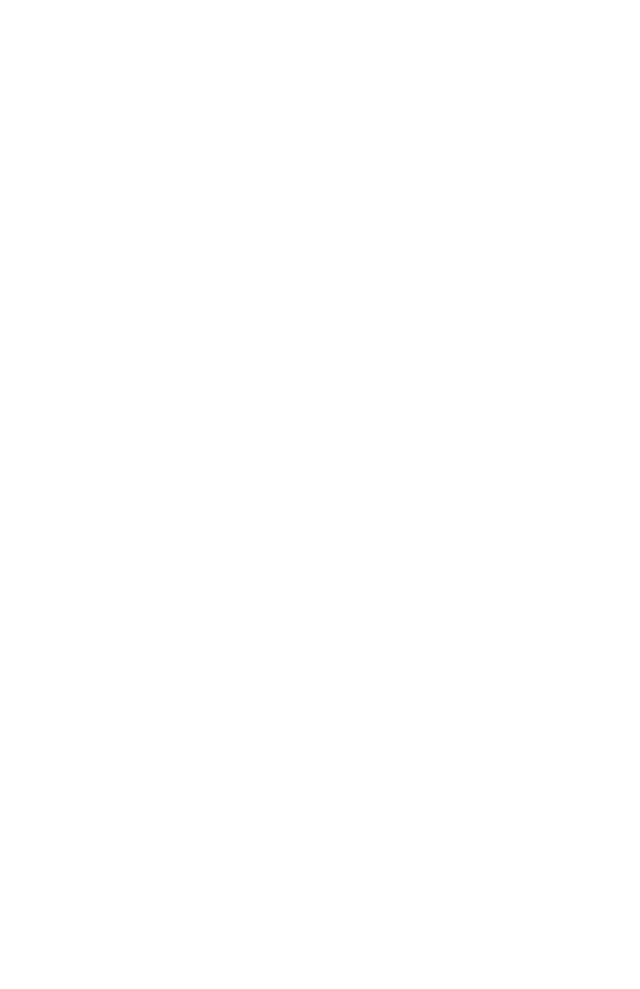
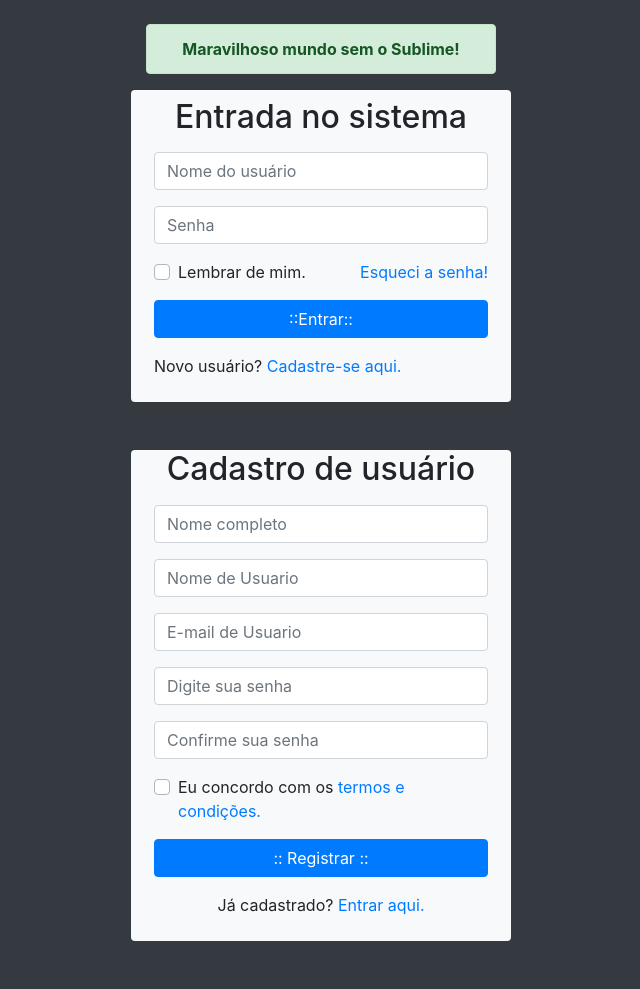
Before and after one commit to YuriJapa/sistema_de_login_AIPR2019v1, a PHP site: page / in a window 1280 px wide. Before the commit the part shown is empty. Shown: the whole page, without its empty margins (319-959 px from the left). Before the commit the page ends 800 px from the top, so only its background shows below. Run offline with PHP 8.4, Linux system fonts and the light colour scheme; some libraries are stand-ins or nearby versions.

Commit message:
closes #2
Formulário de cadastro de novo usuário

```diff
--- a/index.php
+++ b/index.php
@@ -1,56 +1,140 @@
-<! DOCTYPE html>
-<html  lang = " en " >
-    <cabeça >
-        <meta  charset = " UTF-8 " >
-        <meta  name = " viewport "  content = " largura = largura do dispositivo, escala inicial = 1.0 " >
-        <Meta  http-equiv = " X-UA-Compatible "  conteúdo = " ie = bordo " >
-        <link  rel = " stylesheet "  href = " https://cdnjs.cloudflare.com/ajax/libs/twitter-bootstrap/4.3.1/css/bootstrap.min.css " >
-        <link  rel = " stylesheet "  href = " https://cdnjs.cloudflare.com/ajax/libs/font-awesome/5.8.2/css/all.min.css " >
-        <title > Sistema de login Japa Systems </ title >
-    </head >
-<body  class = " bg-dark " >
-    <main  class = " contêiner mt-4 " >
-      <! - Conteúdo Principal ->
-        <section  class = " row " >
-            <div  class = " col-lg-4 deslocamento-lg-4 "  id = " alerta " >
-                <div  class = " alerta alerta-sucesso centro de texto " >
-                <strong  id = " resultado " >
-                    Maravilhoso mudo sem o Sublime!
-                </strong >
-                </div >
-            </div >
-        </section >
+<!DOCTYPE html>
+<html lang="pt-br">
+    <head>
+        <meta charset="UTF-8">
+        <meta name="viewport" content="width=device-width, initial-scale=1.0">
+        <meta http-equiv="X-UA-Compatible" content="ie=edge">
+        <link rel="stylesheet" href="https://cdnjs.cloudflare.com/ajax/libs/twitter-bootstrap/4.3.1/css/bootstrap.min.css">
+        <link rel="stylesheet" href="https://cdnjs.cloudflare.com/ajax/libs/font-awesome/5.8.2/css/all.min.css">
+        <title>Sistema de Login TNX Systems</title>
+    </head>
+<body class="bg-dark">
+    <main class="container mt-4">
+     <!-- Conteúdo Principal -->
 
-    <! - Formulario de login ->
-            <section  class = " row " >
-            <div  class = " col-lg-4 deslocamento-lg-4 bg-luz arredondada "  id = " caixa login " >
-                <h2  classe = " texto-centro mt-2 " > Entrada no Sistema </ h2 >
-                <form  action = " # "  id = " formLogin "  classe = " p-2 " >
-                    <div  class = " form-group " >
-                        <input  type = " text "  nome = " nomeusuario "  id = " nomeusuario "  class = " forma-controle "  espaço reservado = " Nome de uso "  obrigatório >
-                    </div >
-                    <div  class = " form-group " >
-                        <input  type = " passoword "  nome = " senha do Usuario "  class = " forma-controle "  espaço reservado = " Senha do Usuario "  obrigatório >
-                    </div >
-                    <div  class = " form-group " >
-                    <div  class = " caixa de seleção personalizada de controle personalizado " >
-                        <input  type = " checkbox "  nome = " lembrar "  id = " lembrar "  class = " custom-ccontrol-input " >
-                    <label  for = " lembrar " >
-                    Lembrar de mim.
-                    </label >
-                    <A  href = " # "  id = " btnEsqueci "  class = " float-direita " >
-                    Esqueci a senha!
-                    </a >
-                    </div >
-                    </div >
-                    <div  class = " form-group " >
-                        <input  type = " submit "  value = " :: Enter :: "  nome = " btnEntrar "  id = " btnEntrar "  classe = " btn btn-primário btn-bloco " >
-                    </div >
-                    <div  class = " form-group " >
-                        <p  class = " cneter " > Novo usuário ?
-                        <A  href = " # "  id = " btnCadastrar " > Cadastre-se Aqui. </ A >
-                        </p >
-                    </div >
-             </form >
-         </div >
-    </section >
+
+<section class="row">
+    <div class="col-lg-4 offset-lg-4" id="alerta">
+        <div class="alert alert-success text-center">
+            <strong id="resultado">
+                Maravilhoso mundo sem o Sublime!
+            </strong>
+        </div>
+    </div>
+</section>
+
+<!-- Formulário de Login -->
+<section class="row mb-5">
+    <div class="col-lg-4 offset-lg-4 bg-light rounded" id="caixaLogin">
+        <h2 class="text-center mt-2">Entrada no sistema</h2>
+        <form action="#" id="formLogin" class="p-2">
+
+            <div class="form-group">
+                <input type="text" name="nomeUsuario"
+                id="nomeUsuario" class="form-control"
+                placeholder="Nome do usuário" required>
+            </div>
+
+            <div class="form-group">
+                <input type="password" name="senhaUsuario"
+                id="senhaUsuario" class="form-control"
+                placeholder="Senha" required>
+            </div>
+
+            <div class="form-group">
+                <div class="custom-control custom-checkbox">
+                    <input type="checkbox" name="lembrar"
+                    id="lembrar" class="custom-control-input">
+
+                    <label for="lembrar" class="custom-control-label">
+                        Lembrar de mim.
+                    </label>
+                    <a href="#" id="btnEsqueci" class="float-right">
+                        Esqueci a senha!
+                    </a>
+                </div>
+            </div>
+
+            <div class="form-group">
+                <input type="submit" value="::Entrar::"
+                name="btnEntrar" id="btnEntrar"
+                class="btn btn-primary btn-block">
+            </div>
+
+            <div class="form-group">
+                <p class="center">Novo usuário?
+                <a href="#" id="btnCadastrar">Cadastre-se aqui.</a>
+                </p>
+            </div>
+
+        </form>
+    </div>
+</section>
+
+<!-- Formulário de Cadastro -->
+<section class="row mb-5">
+    <div class="col-lg-4 offset-lg-4 bg-light rounded" id="caixaCadastro">
+        <h2 class="text-center">Cadastro de usuário</h2>
+        <form action="#" class="p-2" id="frmCadastro">
+
+            <div class="form-group">
+                <input type="text" name="nomecompleto" id="nomecompleto" class="form-control"
+                placeholder="Nome completo" required>
+            </div>
+
+            <div class="form-group">
+                <input type="text" name="nomeUsuário" id="nomeUsuário" class="form-control"
+                placeholder="Nome de Usuario" required>
+            </div>
+
+            <div class="form-group">
+                <input type="email" name="emailUsuário" id="emailUsuário" class="form-control"
+                placeholder="E-mail de Usuario" required>
+            </div>
+
+            <div class="form-group">
+                <input type="password" name="senhaUsuário" id="senhaUsuário" class="form-control"
+                placeholder="Digite sua senha" required>
+            </div>
+
+            <div class="form-group">
+                <input type="password" name="senhaConfirma" id="senhaConfirma" class="form-control"
+                placeholder="Confirme sua senha" required>
+            </div>
+
+            <div class="form-group">
+                <div class="custom-control custom-checkbox">
+                    <input type="checkbox" name="concordar" id="concordar" class="custom-control-input">
+                    <label for="concordar"
+                        class="custom-control-label">
+                        Eu concordo com os
+                        <a href="#"> termos e condições.</a>
+                    </label>
+                </div>
+            </div>
+
+            <div class="form-group">
+                <input type="submit" value=":: Registrar ::" class="btn btn-primary btn-block"
+                id="btnRegistrar">
+            </div>
+
+            <div class="form-group">
+                <p class="text-center">
+                    Já cadastrado?
+                    <a href="#" id="btnJáCadastrado">
+                        Entrar aqui.
+                    </a>
+                </p>
+            </div>
+
+        </form>
+    </div>
+</section>
+
+
+</main>
+<script src="https://cdnjs.cloudflare.com/ajax/libs/jquery/3.4.1/jquery.slim.min.js"></script>
+<script src="https://cdnjs.cloudflare.com/ajax/libs/popper.js/1.15.0/umd/popper.min.js"></script>
+<script src="https://cdnjs.cloudflare.com/ajax/libs/twitter-bootstrap/4.3.1/js/bootstrap.min.js"></script>
+</body>
+</html>
```
